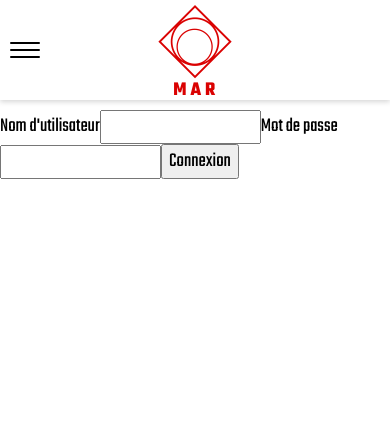
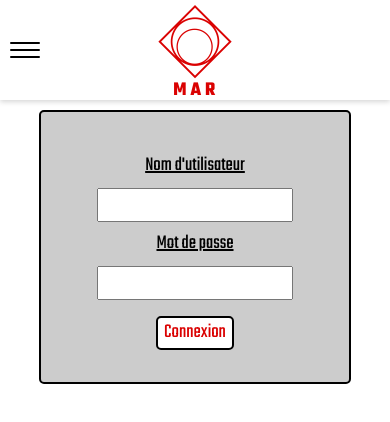
Before and after one commit to JonathanRaso/mar-portfolio, a React (Create React App) app in the folder client/: page /admin in a window 390 px wide. Shown: the top 422 px of the page. Built offline with nearby package versions, Linux system fonts and the light colour scheme.

Commit message:
Starting style for login/create form. Need to finish mobile version and do tablet/desktop after that

```diff
--- a/client/src/components/admin/admin-dashboard/index.js
+++ b/client/src/components/admin/admin-dashboard/index.js
@@ -59,11 +59,12 @@ const AdminDashboard = () => {
   return (
     <main>
       {!login &&
-        <div className="admin__container">
-          <form onSubmit={handleSubmitLoginForm} method="POST">
+        <div className="dashboard__form">
+          <form className="dashboard__login" onSubmit={handleSubmitLoginForm} method="POST">
 
-            <label htmlFor="username">Nom d'utilisateur</label>
+            <label className="dashboard__label" htmlFor="username">Nom d'utilisateur</label>
             <input
+              className="dashboard__input"
               id="username"
               type="text"
               name="username"
@@ -73,8 +74,9 @@ const AdminDashboard = () => {
               }}
               required/>
 
-            <label htmlFor="password">Mot de passe</label>
+            <label className="dashboard__label" htmlFor="password">Mot de passe</label>
             <input
+              className="dashboard__input"
               id="password"
               type="password"
               name="password"
@@ -84,16 +86,18 @@ const AdminDashboard = () => {
               }}
               required/>
 
-            <input type="submit" value="Connexion"/>
+            <input className="dashboard__button" type="submit" value="Connexion"/>
           </form>
         </div>
       }
 
       {login &&
-        <div className="admin__container">
-          <form onSubmit={handleSubmitCreateForm} method="POST" encType="multipart/form-data">
-            <label htmlFor="title">Titre du projet</label>
+        <div className="dashboard__form">
+          <form className="dashboard__creation" onSubmit={handleSubmitCreateForm} method="POST" encType="multipart/form-data">
+
+            <label className="dashboard__label" htmlFor="title">Titre du projet</label>
             <input
+              className="dashboard__input"
               id="title"
               type="text"
               name="title"
@@ -104,8 +108,9 @@ const AdminDashboard = () => {
               required
             />
 
-            <label htmlFor="description">Description du projet</label>
+            <label className="dashboard__label" htmlFor="description">Description du projet</label>
             <textarea
+              className="dashboard__textarea"
               id="description"
               name="description"
               value={description}
@@ -115,20 +120,17 @@ const AdminDashboard = () => {
               required
             />
 
-            <label htmlFor="imageUrl">Description du projet</label>
+            <label className="dashboard__label" htmlFor="imageUrl">Description du projet</label>
             <input
+              className="dashboard__input"
               id="imageUrl"
               type="file"
               name="imageUrl"
-              /* value={imageFile}  */
-              onChange={/* (event) => {
-                setImageFile(event.target.value);
-                console.log(event.target.value, event.target.files);
-              }*/ handleFileChange}
+              onChange={handleFileChange}
               required
             />
 
-            <input type="submit" value="Valider"/>
+            <input className="dashboard__button" type="submit" value="Valider"/>
           </form>
         </div>
       }
--- a/client/src/components/admin/admin-dashboard/styles.css
+++ b/client/src/components/admin/admin-dashboard/styles.css
@@ -0,0 +1,55 @@
+main {
+}
+
+.dashboard__form {
+  border-radius: 5px;
+  background-color: #ccc;
+  display: flex;
+  justify-content: center;
+  border: 2px solid black;
+  margin: 0 auto;
+  padding: 2rem;
+  width: 80%;
+}
+
+.dashboard__login,
+.dashboard__creation {
+  display: flex;
+  flex-direction: column;
+  width: 80%;
+}
+
+.dashboard__label {
+  /* margin-top: 0.5rem;
+  margin-bottom: 0.5rem; */
+  margin: 0.5rem auto;
+  text-decoration: underline;
+}
+
+.dashboard__button {
+  margin: 1rem auto 0;
+}
+
+
+
+
+/* .dashboard__login,
+.dashboard__creation {
+  display: flex;
+  margin: 0 auto;
+} */
+/* .dashboard * {
+  display: block;
+} */
+
+/* .dashboard__button {
+  background-color: var(--clr-white);
+  color: var(--clr-second);
+  border: 2px solid var(--clr-black);
+  border-radius: 5px;
+  margin-top: 0.5em;
+}
+.dashboard__button:hover {
+  background-color: var(--clr-second);
+  color: var(--clr-white);
+} */
```
Also changed, not shown: 1 other file (tests, documents, lock files or other folders).
